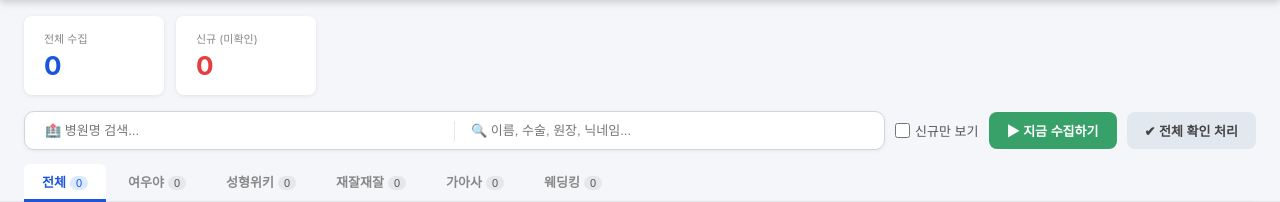
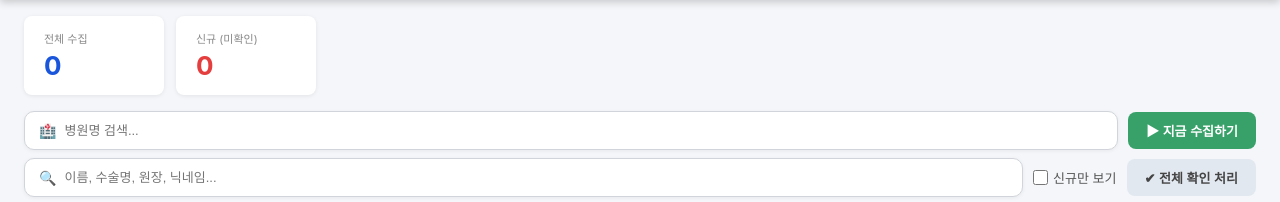
Before and after one commit to choijoonwon/hospital-monitor, a Flask app: page / in a window 1280 px wide. Shown: the part 53-255 px from the top of the page. Run offline with Flask 3, Linux system fonts and the light colour scheme; data that the repository does not hold is empty.

Commit message:
style: 검색바 병원명/키워드 입력창 두 줄로 분리
Co-Authored-By: Claude Sonnet 4.6 <noreply@anthropic.com>

```diff
--- a/app/templates/index.html
+++ b/app/templates/index.html
@@ -50,36 +50,39 @@
     /* ── 검색바 ── */
     .search-bar {
       display: flex;
+      flex-direction: column;
+      gap: 8px;
+      padding: 16px 24px 0;
+    }
+    .search-row {
+      display: flex;
       align-items: center;
       gap: 10px;
-      padding: 16px 24px 0;
-      flex-wrap: wrap;
     }
-    .search-inputs {
+    .search-input-box {
       display: flex;
-      gap: 8px;
+      align-items: center;
       flex: 1;
-      align-items: center;
       background: #fff;
       border: 1.5px solid #d1d5db;
       border-radius: 10px;
-      padding: 6px 12px;
+      padding: 6px 14px;
       box-shadow: 0 1px 4px rgba(0,0,0,.06);
-      min-width: 300px;
     }
-    .search-inputs:focus-within { border-color: #1a56db; }
-    .search-inputs input {
+    .search-input-box:focus-within { border-color: #1a56db; }
+    .search-input-box .input-icon {
+      font-size: 14px;
+      margin-right: 8px;
+      flex-shrink: 0;
+    }
+    .search-input-box input {
       border: none;
       outline: none;
       font-size: 13px;
-      padding: 5px 8px;
+      padding: 5px 0;
       background: transparent;
       flex: 1;
-    }
-    .search-divider {
-      width: 1px;
-      height: 20px;
-      background: #e5e7eb;
+      min-width: 0;
     }
     .search-actions {
       display: flex;
@@ -317,16 +320,25 @@
 
 <!-- 검색바 -->
 <div class="search-bar">
-  <div class="search-inputs">
-    <input id="search-hospital" placeholder="🏥 병원명 검색..." oninput="loadArticles()">
-    <div class="search-divider"></div>
-    <input id="search-keyword" placeholder="🔍 이름, 수술, 원장, 닉네임..." oninput="loadArticles()">
+  <!-- 1행: 병원명 + 수집하기 -->
+  <div class="search-row">
+    <div class="search-input-box">
+      <span class="input-icon">🏥</span>
+      <input id="search-hospital" placeholder="병원명 검색..." oninput="loadArticles()">
+    </div>
+    <button class="btn btn-green" id="collect-btn" onclick="startCollect()">▶ 지금 수집하기</button>
   </div>
-  <label class="new-label">
-    <input type="checkbox" id="filter-new" onchange="loadArticles()"> 신규만 보기
-  </label>
-  <button class="btn btn-green" id="collect-btn" onclick="startCollect()">▶ 지금 수집하기</button>
-  <button class="btn btn-gray" onclick="markSeen()">✔ 전체 확인 처리</button>
+  <!-- 2행: 키워드 + 신규만 보기 + 전체 확인 처리 -->
+  <div class="search-row">
+    <div class="search-input-box">
+      <span class="input-icon">🔍</span>
+      <input id="search-keyword" placeholder="이름, 수술명, 원장, 닉네임..." oninput="loadArticles()">
+    </div>
+    <label class="new-label">
+      <input type="checkbox" id="filter-new" onchange="loadArticles()"> 신규만 보기
+    </label>
+    <button class="btn btn-gray" onclick="markSeen()">✔ 전체 확인 처리</button>
+  </div>
 </div>
 
 <!-- 플랫폼 탭 -->
```
